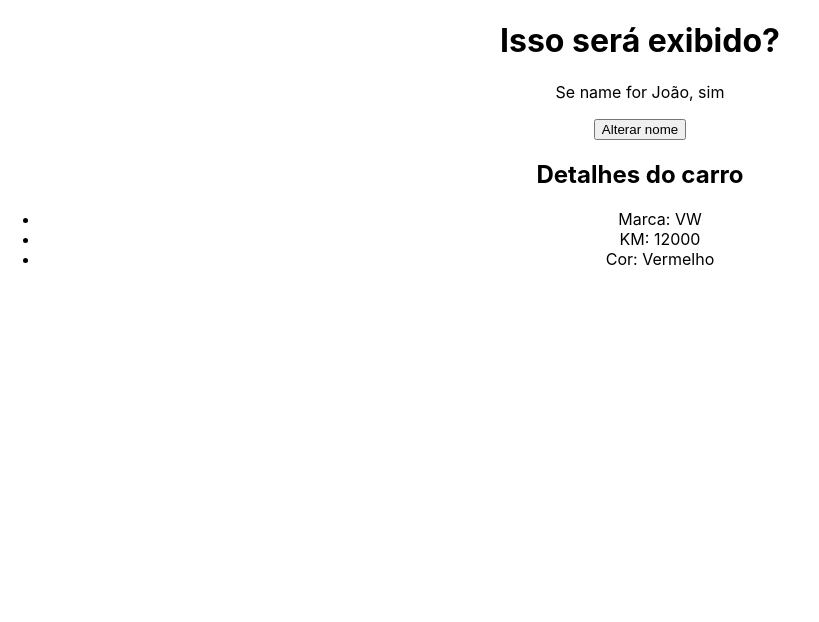
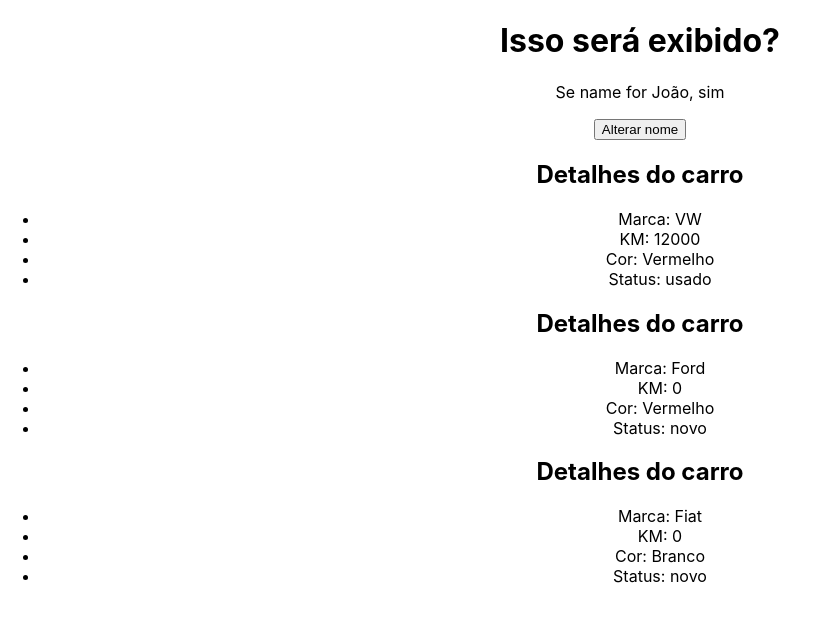
Before and after one commit to gabsbento/curso-react, a React (Create React App) app: page / in a window 1280 px wide. Shown: the top 622 px of the page, without its empty margins (0-819 px from the left). Built offline with nearby package versions, Linux system fonts and the light colour scheme.

Commit message:
:sparkles: feat: reaproveitamento de componentes

```diff
--- a/src/App.jsx
+++ b/src/App.jsx
@@ -6,7 +6,9 @@ function App() {
   return (
     <div className="App">
       <ConditionalRender />
-      <CarDetails brand="VW" color="Vermelho" km={12000}/>
+      <CarDetails brand="VW" color="Vermelho" km={12000} status={false}/>
+      <CarDetails brand="Ford" color="Vermelho" km={0} status={true}/>
+      <CarDetails brand="Fiat" color="Branco" km={0} status={true}/>
     </div>
   );
 }
--- a/src/components/CarDetails.jsx
+++ b/src/components/CarDetails.jsx
@@ -1,6 +1,6 @@
 import React from 'react'
 
-function CarDetails({brand, km, color}) {
+function CarDetails({brand, km, color, status}) {
   return (
     <div>
         <h2>Detalhes do carro</h2>
@@ -8,6 +8,7 @@ function CarDetails({brand, km, color}) {
             <li>Marca: {brand}</li>
             <li>KM: {km}</li>
             <li>Cor: {color}</li>
+            <li>Status: {status === true ? "novo" : "usado"} </li>
         </ul>
     </div>
   )
```
